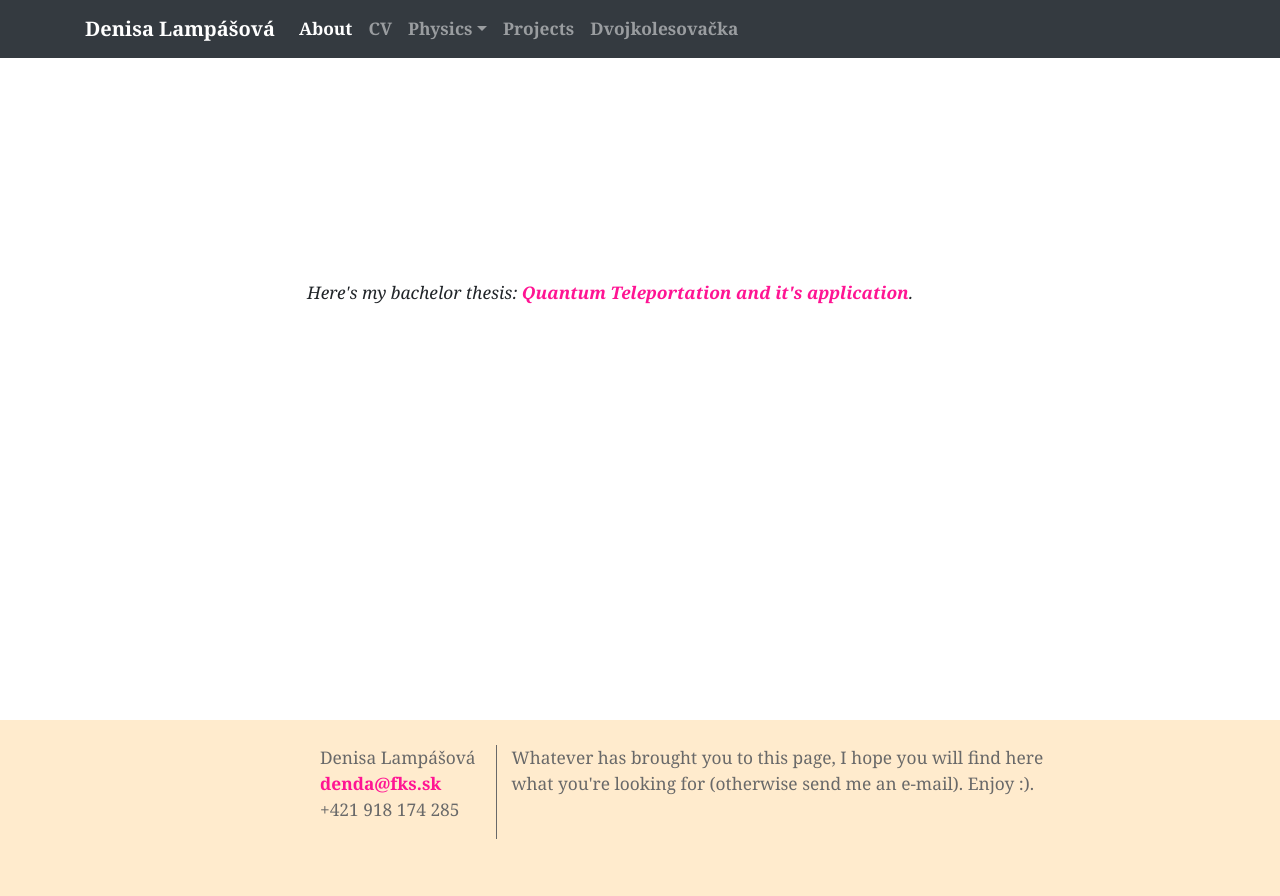
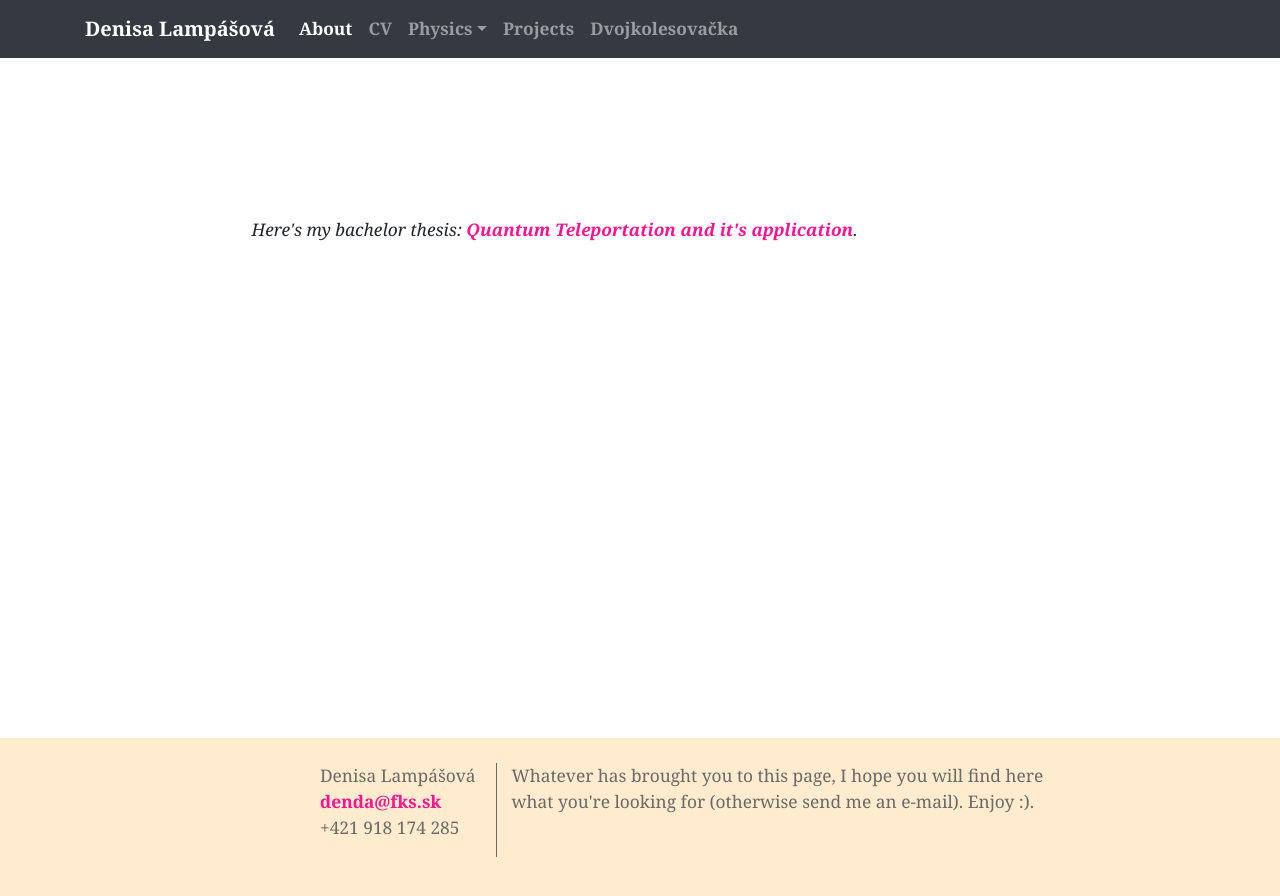
Before and after one commit to dendaxD/dendaxD.github.io, a Jekyll site: the page built from thesis.md, in a window 1280 px wide. Shown: the top 896 px of the page. Built offline with Jekyll 4.4.1, drawn with Linux system fonts in a browser that asks for light colours; nearby versions of some CDN libraries.

Commit message:
snad to uz ako tak funguje naozaj :)

```diff
--- a/404.html
+++ b/404.html
@@ -6,9 +6,9 @@ layout: default
     <div class="row"  align="center">
       <div class="col-md-2"></div>
                 <div class="col-md-2">
-                   <img src="img/not_found.png" height="210" alt="Not found, but looking for...">
+                   <img src="img/not_found.png" height="102%" style="padding-bottom: 5%" alt="Not found, but looking for...">
                 </div>
-                <div class="col-md-6" style="padding-top: 75px">
+                <div class="col-md-6" style="padding-top: 8%">
                      <h1>404</h1>
 
                       <p><strong>Houston, we've got a problem. Page not found.</strong><br>
--- a/_includes/header.html
+++ b/_includes/header.html
@@ -2,7 +2,7 @@
 <script src="https://cdnjs.cloudflare.com/ajax/libs/popper.js/1.12.3/umd/popper.min.js" integrity="sha384-vFJXuSJphROIrBnz7yo7oB41mKfc8JzQZiCq4NCceLEaO4IHwicKwpJf9c9IpFgh" crossorigin="anonymous"></script>
 <script src="https://maxcdn.bootstrapcdn.com/bootstrap/4.0.0-beta.2/js/bootstrap.min.js" integrity="sha384-alpBpkh1PFOepccYVYDB4do5UnbKysX5WZXm3XxPqe5iKTfUKjNkCk9SaVuEZflJ" crossorigin="anonymous"></script>
 
-<nav class="navbar navbar-expand-lg navbar-dark bg-dark">
+<nav class="navbar navbar-expand-lg navbar-dark bg-dark fixed-top">
   <div class="container">
   <a class="navbar-brand" href="index.html">{{ site.title }}</a>
   <button class="navbar-toggler" type="button" data-toggle="collapse" data-target=".navbar-collapse" aria-controls="navbarNavDropdown" aria-expanded="false" aria-label="Toggle navigation">
--- a/_sass/_layout.scss
+++ b/_sass/_layout.scss
@@ -23,7 +23,7 @@ img {
   width: 50%
 }
   footer{
-    padding: 18px;
+    padding: 16px;
   }
     body {
       padding-bottom: 90px;
@@ -45,7 +45,7 @@ img {
     width: 40%;
   }
   footer{
-    padding: 5px;
+    padding: 10px;
   }
     body {
       padding-bottom: 120px;
@@ -53,6 +53,7 @@ img {
   }
 
 body {
+  padding-top: 50px;
   color: $font-color;
   font-family: $font-style;
   font-size: 13pt !important;
@@ -111,7 +112,7 @@ time {
 footer {
   color: dimgray;
   width: 100%;
-  height: 20%;
+  height: 18%;
   position: absolute;
   overflow-y: scroll;
 }
--- a/thesis.md
+++ b/thesis.md
@@ -2,7 +2,7 @@
 layout: default
 ---
 
-<div class="container" style="padding: 20%">
+<div class="container" style="padding: 15%">
   <i>
   Here's my bachelor thesis: <a href="documents/denda_bakalarka.pdf">Quantum Teleportation and it's application</a>.
 </i>
```
Also changed, not shown: 8 other files.
